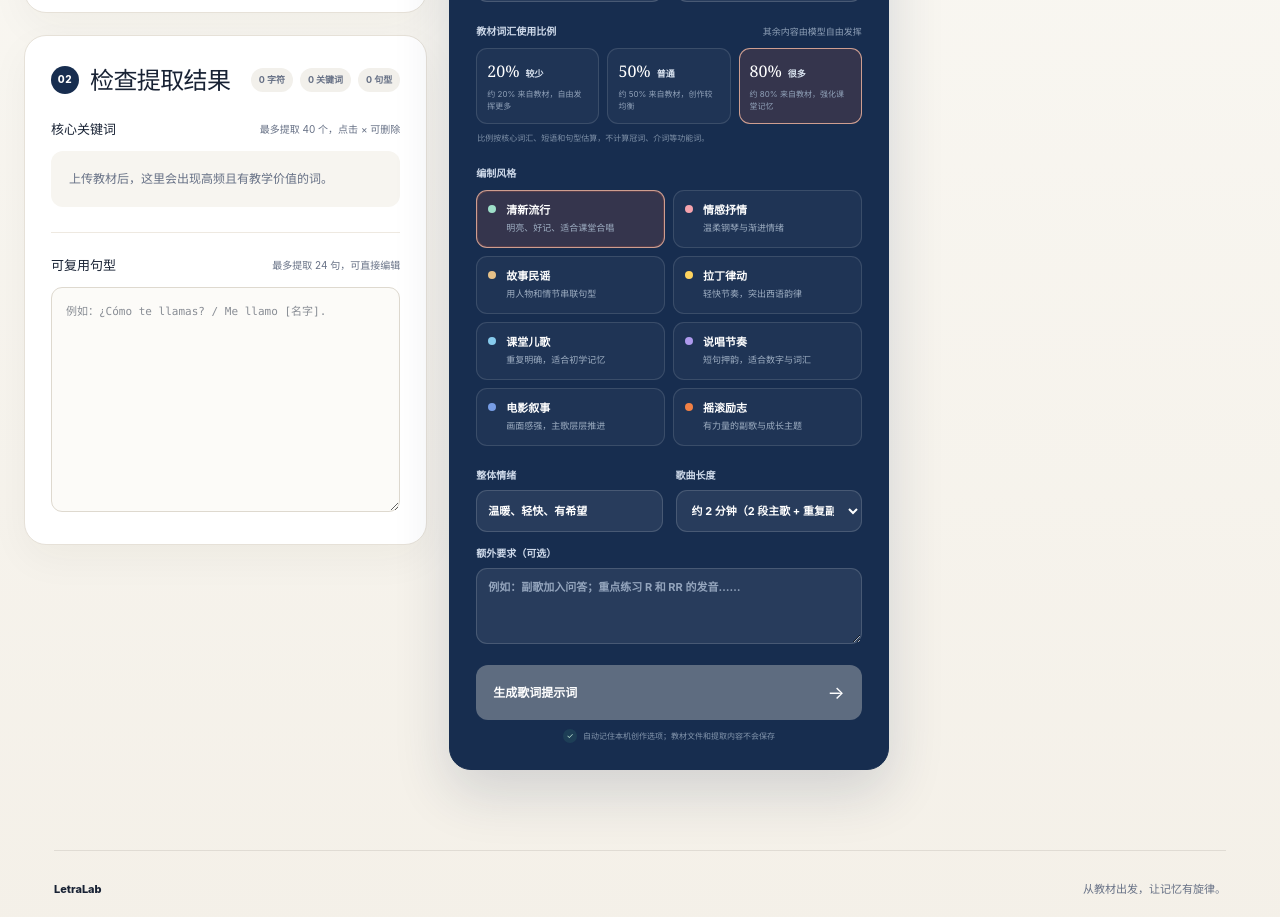
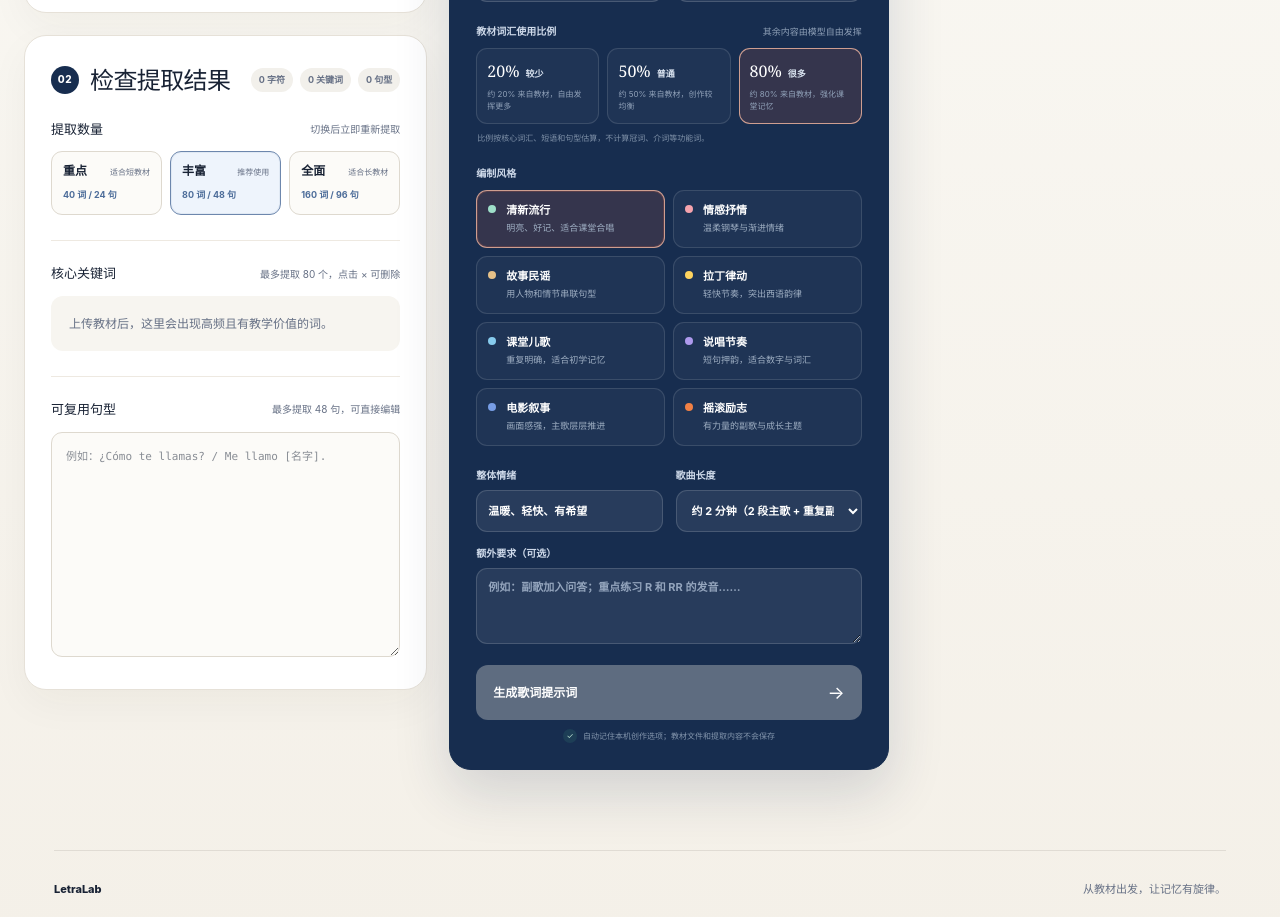
Before and after one commit to possbb/music, a Next.js app: page / in a window 1280 px wide. Shown: the part 1020-1937 px from the top of the page. Built offline with nearby package versions, Linux system fonts and the light colour scheme.

Commit message:
Add selectable extraction ranges

```diff
--- a/app/globals.css
+++ b/app/globals.css
@@ -103,6 +103,15 @@ textarea:focus, input:focus, select:focus { border-color: #8799b5; box-shadow: 0
 .statline { display: flex; gap: 7px; flex-wrap: wrap; justify-content: flex-end; }
 .statline span { border-radius: 99px; padding: 5px 8px; background: #f2f0eb; color: var(--muted); font-size: 9px; font-weight: 700; }
 .result-block + .result-block { margin-top: 25px; padding-top: 23px; border-top: 1px solid #eee9e1; }
+.extraction-options { display: grid; grid-template-columns: repeat(3, 1fr); gap: 8px; }
+.extraction-options label { position: relative; min-height: 64px; padding: 10px 11px; border: 1px solid #ded9cf; border-radius: 11px; display: grid; gap: 4px; background: #fcfbf8; cursor: pointer; transition: .15s ease; }
+.extraction-options label:hover { border-color: #9babc0; background: #f7f9fc; }
+.extraction-options label.selected { border-color: #6d87ad; background: #eef4fc; box-shadow: inset 0 0 0 1px rgba(71,103,148,.08); }
+.extraction-options input { position: absolute; opacity: 0; }
+.extraction-options span { display: flex; align-items: baseline; justify-content: space-between; gap: 6px; }
+.extraction-options b { color: var(--ink); font-size: 12px; }
+.extraction-options small { color: var(--muted); font-size: 8px; }
+.extraction-options em { color: #4d6d9a; font-size: 9px; font-style: normal; font-weight: 750; }
 .block-title { display: flex; justify-content: space-between; gap: 10px; align-items: center; margin-bottom: 12px; }
 .block-title h3 { margin: 0; font-size: 13px; }
 .block-title span { color: var(--muted); font-size: 10px; }
@@ -216,7 +225,7 @@ footer p { margin: 0; }
   .panel { padding: 19px; border-radius: 17px; }
   .panel-heading { align-items: flex-start; }
   .statline { display: none; }
-  .field-grid.two, .style-grid, .mode-options, .app-options, .vocabulary-options { grid-template-columns: 1fr; }
+  .field-grid.two, .style-grid, .mode-options, .app-options, .vocabulary-options, .extraction-options { grid-template-columns: 1fr; }
   .dropzone { min-height: 190px; padding: 22px 14px; }
   .file-row { grid-template-columns: 36px minmax(0,1fr); }
   .file-row em { grid-column: 2; }
--- a/app/page.tsx
+++ b/app/page.tsx
@@ -27,6 +27,14 @@ const TARGET_APPS: Array<{ value: TargetApp; label: string; detail: string; mark
 ];
 
 export type VocabularyRatio = 20 | 50 | 80;
+
+export type ExtractionScope = "focused" | "expanded" | "comprehensive";
+
+const EXTRACTION_OPTIONS: Array<{ value: ExtractionScope; label: string; detail: string; keywords: number; patterns: number }> = [
+  { value: "focused", label: "重点", detail: "适合短教材", keywords: 40, patterns: 24 },
+  { value: "expanded", label: "丰富", detail: "推荐使用", keywords: 80, patterns: 48 },
+  { value: "comprehensive", label: "全面", detail: "适合长教材", keywords: 160, patterns: 96 },
+];
 
 const VOCABULARY_OPTIONS: Array<{ value: VocabularyRatio; label: string; detail: string }> = [
   { value: 20, label: "较少", detail: "约 20% 来自教材，自由发挥更多" },
@@ -67,6 +75,7 @@ const LENGTH_OPTIONS = [
 const PREFERENCE_STORAGE_KEY = "letralab:creative-options:v1";
 
 type SavedPreferences = {
+  extractionScope: ExtractionScope;
   topic: string;
   customTopic: string;
   style: string;
@@ -87,9 +96,6 @@ const STOP_WORDS = new Set(
   ),
 );
 
-const MAX_EXTRACTED_KEYWORDS = 40;
-const MAX_EXTRACTED_PATTERNS = 24;
-
 const SAMPLE_MATERIAL = `Hola, buenos días. ¿Cómo te llamas? Me llamo Carlos.
 ¿De dónde eres? Soy de China. ¿A qué te dedicas? Soy ingeniero.
 ¿Cuántos años tienes? Tengo treinta y cinco años.
@@ -103,7 +109,7 @@ function normalizeLine(value: string) {
   return value.replace(/[\t\u00a0]+/g, " ").replace(/\s+/g, " ").trim();
 }
 
-export function extractKeywords(text: string) {
+export function extractKeywords(text: string, limit = EXTRACTION_OPTIONS[1].keywords) {
   const counts = new Map<string, number>();
   const preferred = new Set([
     "llamo",
@@ -132,11 +138,11 @@ export function extractKeywords(text: string) {
   return [...counts.entries()]
     .map(([word, count]) => ({ word, score: count * 3 + (preferred.has(word) ? 6 : 0) + Math.min(word.length, 8) / 4 }))
     .sort((a, b) => b.score - a.score || a.word.localeCompare(b.word, "es"))
-    .slice(0, MAX_EXTRACTED_KEYWORDS)
+    .slice(0, limit)
     .map(({ word }) => word);
 }
 
-export function extractPatterns(text: string) {
+export function extractPatterns(text: string, limit = EXTRACTION_OPTIONS[1].patterns) {
   const lines = text
     .split(/\r?\n|•|(?<=[.!?])\s+(?=[A-ZÁÉÍÓÚÜÑ¿])/u)
     .map(normalizeLine)
@@ -158,7 +164,7 @@ export function extractPatterns(text: string) {
     }))
     .filter(({ key }) => key.length > 4 && !seen.has(key) && Boolean(seen.add(key)))
     .sort((a, b) => b.score - a.score || a.line.length - b.line.length)
-    .slice(0, MAX_EXTRACTED_PATTERNS)
+    .slice(0, limit)
     .map(({ line }) => line.replace(/^[-–—]\s*/, ""));
 }
 
@@ -269,6 +275,7 @@ export default function Home() {
   const [manualText, setManualText] = useState("");
   const [keywords, setKeywords] = useState<string[]>([]);
   const [patterns, setPatterns] = useState("");
+  const [extractionScope, setExtractionScope] = useState<ExtractionScope>("expanded");
   const [isReading, setIsReading] = useState(false);
   const [isDragging, setIsDragging] = useState(false);
   const [topic, setTopic] = useState("自我介绍");
@@ -294,6 +301,7 @@ export default function Home() {
       const stored = window.localStorage.getItem(PREFERENCE_STORAGE_KEY);
       if (!stored) return;
       const saved = JSON.parse(stored) as Partial<SavedPreferences>;
+      if (saved.extractionScope && EXTRACTION_OPTIONS.some((item) => item.value === saved.extractionScope)) setExtractionScope(saved.extractionScope);
       if (typeof saved.topic === "string" && TOPICS.includes(saved.topic)) setTopic(saved.topic);
       if (typeof saved.customTopic === "string") setCustomTopic(saved.customTopic);
       if (typeof saved.style === "string" && SONG_STYLES.some((item) => item.value === saved.style)) setStyle(saved.style);
@@ -319,6 +327,7 @@ export default function Home() {
   useEffect(() => {
     if (!preferencesReady) return;
     const preferences: SavedPreferences = {
+      extractionScope,
       topic,
       customTopic,
       style,
@@ -337,7 +346,9 @@ export default function Home() {
     } catch {
       // Private browsing or storage restrictions should not block the app.
     }
-  }, [preferencesReady, topic, customTopic, style, mood, level, length, languages, languageMode, targetApp, customApp, vocabularyRatio, requirements]);
+  }, [preferencesReady, extractionScope, topic, customTopic, style, mood, level, length, languages, languageMode, targetApp, customApp, vocabularyRatio, requirements]);
+
+  const activeExtractionOption = EXTRACTION_OPTIONS.find((item) => item.value === extractionScope) ?? EXTRACTION_OPTIONS[1];
 
   const stats = useMemo(
     () => ({
@@ -348,11 +359,17 @@ export default function Home() {
     [sourceText, manualText, keywords, patterns],
   );
 
-  function analyze(text: string) {
+  function analyze(text: string, scope = extractionScope) {
     const clean = text.trim();
-    setKeywords(extractKeywords(clean));
-    setPatterns(extractPatterns(clean).join("\n"));
+    const limits = EXTRACTION_OPTIONS.find((item) => item.value === scope) ?? EXTRACTION_OPTIONS[1];
+    setKeywords(extractKeywords(clean, limits.keywords));
+    setPatterns(extractPatterns(clean, limits.patterns).join("\n"));
     setGenerated("");
+  }
+
+  function changeExtractionScope(scope: ExtractionScope) {
+    setExtractionScope(scope);
+    analyze([sourceText, manualText].filter(Boolean).join("\n"), scope);
   }
 
   async function handleFiles(selected: File[]) {
@@ -494,8 +511,21 @@ export default function Home() {
               <div className="statline"><span>{stats.chars.toLocaleString()} 字符</span><span>{stats.keywordCount} 关键词</span><span>{stats.patternCount} 句型</span></div>
             </div>
 
+            <div className="result-block extraction-level">
+              <div className="block-title"><h3>提取数量</h3><span>切换后立即重新提取</span></div>
+              <div className="extraction-options">
+                {EXTRACTION_OPTIONS.map((item) => (
+                  <label className={extractionScope === item.value ? "selected" : ""} key={item.value}>
+                    <input type="radio" name="extraction-scope" value={item.value} checked={extractionScope === item.value} onChange={() => changeExtractionScope(item.value)} />
+                    <span><b>{item.label}</b><small>{item.detail}</small></span>
+                    <em>{item.keywords} 词 / {item.patterns} 句</em>
+                  </label>
+                ))}
+              </div>
+            </div>
+
             <div className="result-block">
-              <div className="block-title"><h3>核心关键词</h3><span>最多提取 {MAX_EXTRACTED_KEYWORDS} 个，点击 × 可删除</span></div>
+              <div className="block-title"><h3>核心关键词</h3><span>最多提取 {activeExtractionOption.keywords} 个，点击 × 可删除</span></div>
               {keywords.length ? (
                 <div className="chips">
                   {keywords.map((keyword) => (
@@ -508,7 +538,7 @@ export default function Home() {
             </div>
 
             <div className="result-block">
-              <div className="block-title"><h3>可复用句型</h3><span>最多提取 {MAX_EXTRACTED_PATTERNS} 句，可直接编辑</span></div>
+              <div className="block-title"><h3>可复用句型</h3><span>最多提取 {activeExtractionOption.patterns} 句，可直接编辑</span></div>
               <textarea className="pattern-textarea" value={patterns} onChange={(event) => setPatterns(event.target.value)} placeholder="例如：¿Cómo te llamas? / Me llamo [名字]." />
             </div>
           </article>
```
Also changed, not shown: 1 other file (tests, documents, lock files or other folders).
